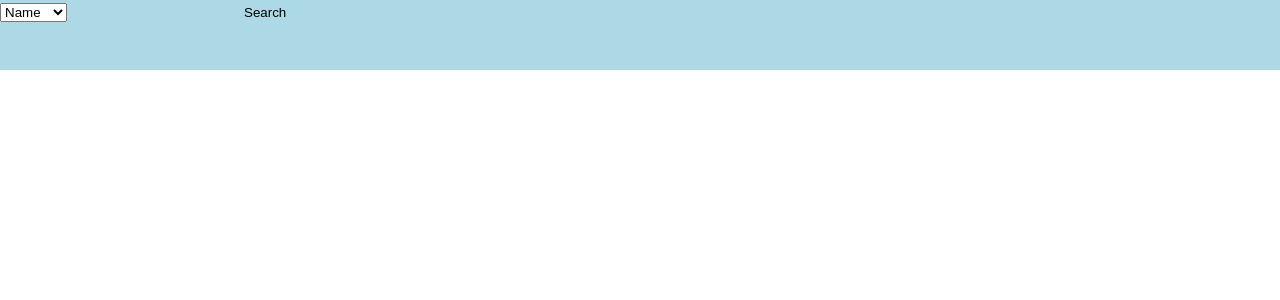
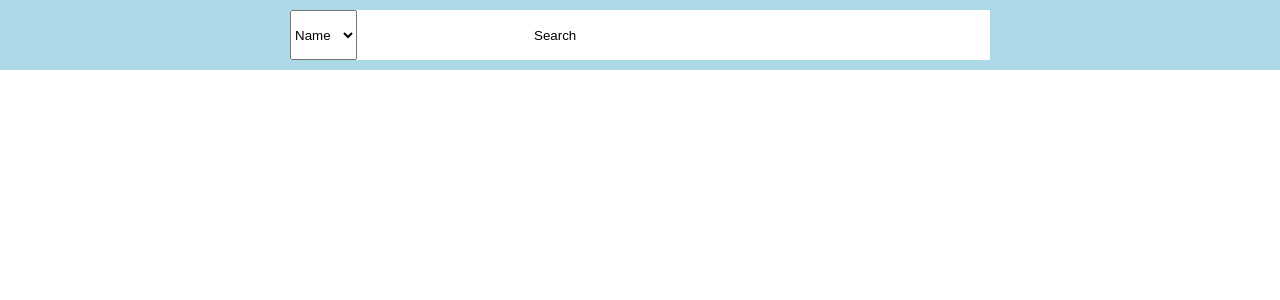
Before and after one commit to AlekseiMakonovitskii/people, a React (Create React App) app: page / in a window 1280 px wide. Shown: the top 300 px of the page. Built offline with nearby package versions, Linux system fonts and the light colour scheme.

Commit message:
added some header details

```diff
--- a/src/components/Header/Header.jsx
+++ b/src/components/Header/Header.jsx
@@ -5,7 +5,7 @@ const Header = () => {
 	return (
 		<section className={styles.header}>
 			<div className={styles.searchBox}>
-				<select name="" id="">
+				<select name="" id="" className={styles.select}>
 					<option value="">Name</option>
 					<option value="">Age</option>
 					<option value="">Gender</option>
@@ -13,8 +13,8 @@ const Header = () => {
 					<option value="">Zip</option>
 					<option value="">Status</option>
 				</select>
-				<input type="text" />
-				<button>Search</button>
+				<input type="text" className={styles.search}/>
+				<button className={styles.searchBtn}>Search</button>
 			</div>
 		</section>
 	)
--- a/src/components/Header/Header.module.scss
+++ b/src/components/Header/Header.module.scss
@@ -1,5 +1,22 @@
 .header {
+	display: flex;
+	align-items: center;
+	justify-content: center;
 	min-height: 70px;
 	background: lightblue;
 
+
+	.searchBox {
+		display: flex;
+		width: 90%;
+		background: #fff;
+		max-width: 700px;
+		min-height: 50px;
+
+		.searchBox {
+			flex-grow: 1;
+		}
+
+
+	}
 }
```
